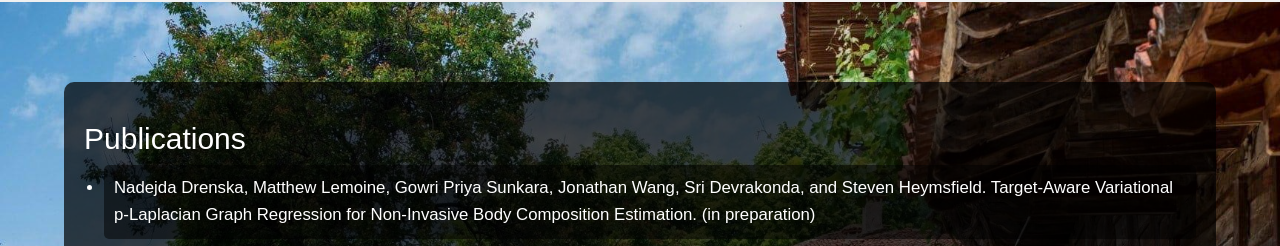
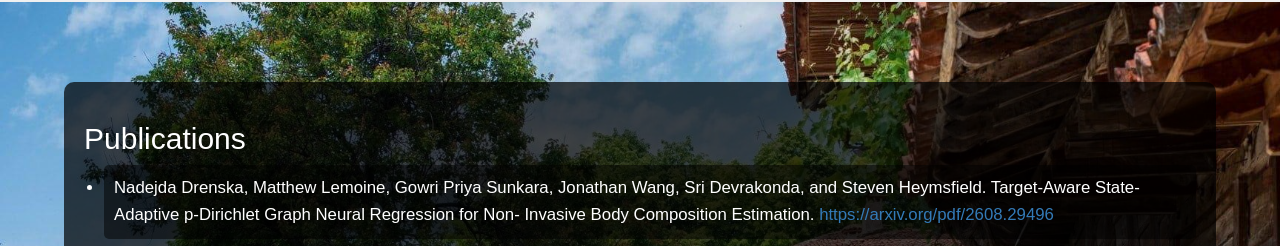
Before and after one commit to NadiaDrenska/website, a website: page research.html in a window 1280 px wide. Shown: the part 870-1116 px from the top of the page. Drawn offline with nearby package versions, Linux system fonts and the light colour scheme.

Commit message:
Update research.html

```diff
--- a/research.html
+++ b/research.html
@@ -172,8 +172,8 @@
             <div class="background-section-content scrollable-list">
                 <h2>Publications</h2>
                 <ul>
-                    <li>Nadejda Drenska, Matthew Lemoine, Gowri Priya Sunkara, Jonathan Wang, Sri Devrakonda, and Steven Heymsfield. Target-Aware Variational p-Laplacian Graph Regression for Non-Invasive Body
-                    Composition Estimation. (in preparation)</li>
+                    <li>Nadejda Drenska, Matthew Lemoine, Gowri Priya Sunkara, Jonathan Wang, Sri Devrakonda, and Steven Heymsfield. Target-Aware State-Adaptive p-Dirichlet Graph Neural Regression for Non-
+Invasive Body Composition Estimation. <a href="https://arxiv.org/pdf/2608.29496" target="_blank">https://arxiv.org/pdf/2608.29496 </a></li>
                     <li>Christian Ennis, Nadejda Drenska, Cayden Huffman, Devin Johnson, Jacob Johnston, Kennedy Jeffery, Faris Khattak, Haoxiang Lin, Bayla Patin. Performance in a College Algebra Course with
                     Corequisites: Evidence for Early Intervention and Consistent Patterns (submitted in PRIMUS)</li>
                     <li> Sarah Bodenstein, Dow Draper, Mark C. Herpin, Austin C. Louque, Sanjida Nupur, Maxwell T. Shroyer, Alex Mensen Johnson, Gowri Priya Sunkara, Shalini Shalini, Nadejda Drenska, Peter R.
```
